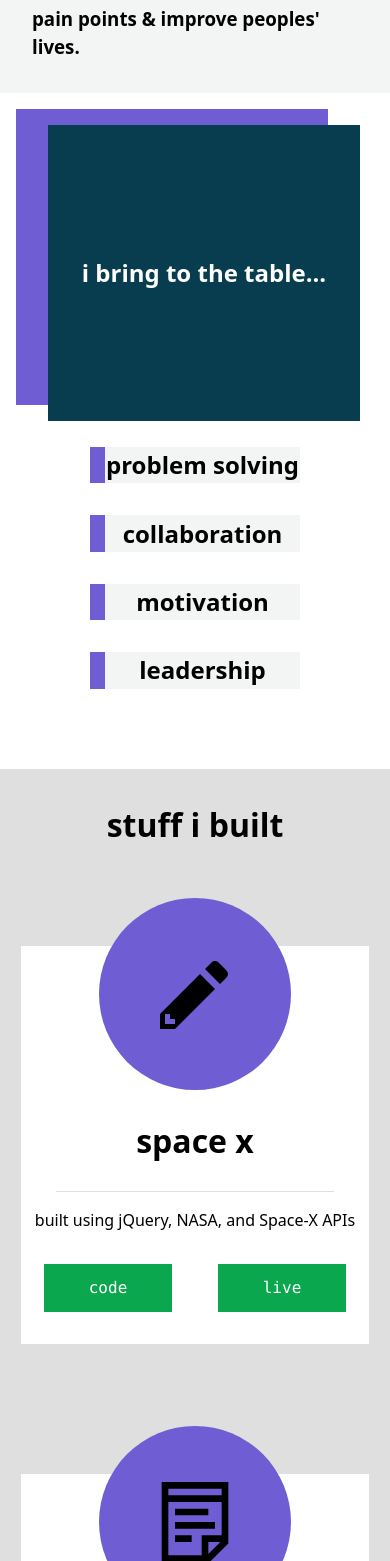
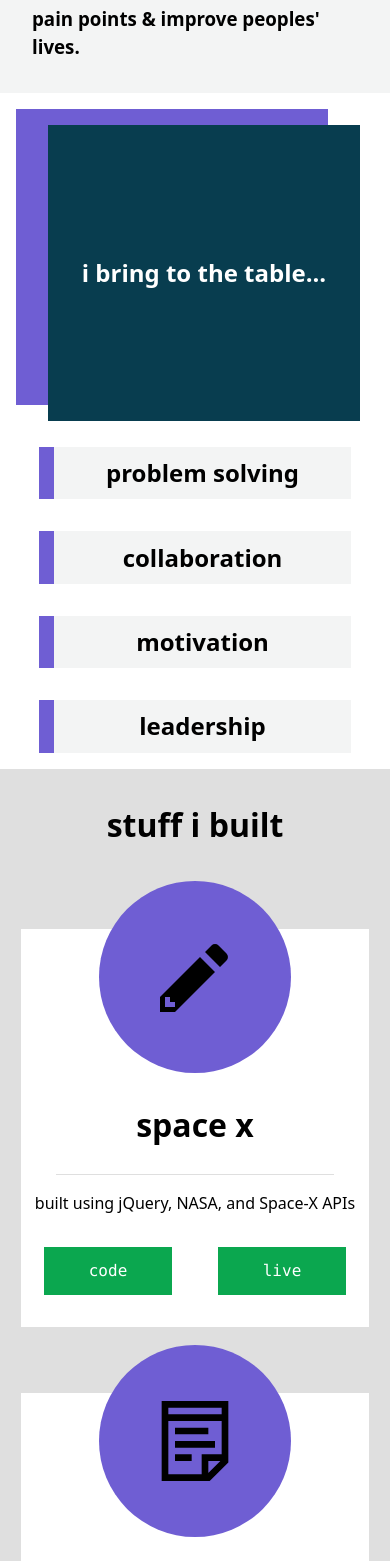
Before and after one commit to jonathanbutler7/portfolio, a React (Create React App) app: page / in a window 390 px wide. Shown: the part 439-2000 px from the top of the page. Built offline with nearby package versions, Linux system fonts and the light colour scheme; the HTML template or start-up script is replaced by a standard one.

Commit message:
made mobile improvements

```diff
--- a/src/components/Card.module.scss
+++ b/src/components/Card.module.scss
@@ -1,6 +1,5 @@
 .card,
 .darkCard {
-
     height: 23rem;
     flex: .75;
     min-height: 400px;
@@ -79,10 +78,6 @@
     justify-content: space-around;
 }
 
-
-
-
-
 .titleContainer {
     border-bottom: 1px solid var(--color-gray1);
     width: 80%;
@@ -106,10 +101,10 @@
 }
 
 
-@media only screen and (max-width: 920px) {
-    .card {
+@media only screen and (max-width: 1250px) {
+    .card, .darkCard {
         flex-direction: column;
-        margin: 4rem auto;
+        margin: 2rem auto;
         justify-content: flex-end;
     }
 }
--- a/src/components/NavBar.module.scss
+++ b/src/components/NavBar.module.scss
@@ -27,7 +27,7 @@
     button {
         width: 11rem;
         background: var(--dark-purple);
-        color: var(--dark-accent);
+        color:white;
     }
 }
 
--- a/src/components/Projects.module.scss
+++ b/src/components/Projects.module.scss
@@ -1,5 +1,5 @@
-.main, .darkMain {
-
+.main,
+.darkMain {
     height: 80vh;
     display: flex;
     flex-direction: column;
@@ -10,10 +10,12 @@
 .main {
     background: var(--color-gray1);
 }
+
 .darkMain {
     background: var(--dark-lightgray);
     color: var(--dark-accent);
 }
+
 h1 {
     margin-bottom: 2rem;
 }
@@ -23,15 +25,18 @@
     display: flex;
 }
 
-@media only screen and (max-width: 920px) {
-    .main {
-        height: 200vh;
+@media only screen and (max-width: 1250px) {
+    .main,
+    .darkMain {
+        height: 180vh;
         justify-content: space-between;
     }
+
     .cards {
-      flex-direction: column;
+        flex-direction: column;
     }
+
     h1 {
         margin-top: 2rem;
     }
-  }
+}
--- a/src/components/Skill.module.scss
+++ b/src/components/Skill.module.scss
@@ -4,6 +4,7 @@
     width: 80%;
     margin: 1rem;
     display: flex;
+    min-width: 300px;
     justify-content: center;
     align-items: center;
     &:hover {
--- a/src/components/SoftSkills.module.scss
+++ b/src/components/SoftSkills.module.scss
@@ -2,7 +2,7 @@
     height: 61vh;
     position: relative;
     display: flex;
-    padding: 4rem;
+    // padding: 4rem;
 }
 
 .main {
@@ -80,7 +80,7 @@
 }
 
 @media only screen and (max-width: 920px) {
-    .main {
+    .main, .mainDark {
       flex-direction: column;
       margin: 0;
       height: 80vh;
--- a/src/store/components.js
+++ b/src/store/components.js
@@ -1,6 +1,6 @@
 import NavBar from '../components/Header';
 import SelectBar from '../components/NavBar';
-import Contact from '../components/Footer';
+import Footer from '../components/Footer';
 import About from '../components/About';
 import SoftSkills from '../components/SoftSkills';
 import Projects from '../components/Projects';
@@ -11,7 +11,7 @@
   <About />,
   <SoftSkills />,
   <Projects />,
-  <Contact />,
+  // <Footer />,
 ];
 
 export { components };
--- a/src/store/skills.js
+++ b/src/store/skills.js
@@ -13,7 +13,7 @@
   {
     title: 'motivation',
     detail:
-      'when i finished my dissertation remotely, i was required to stay disciplined and motivated to tackle a large goal.',
+      'when i finished my dissertation remotely, i stayed disciplined and motivated to tackle a large goal.',
   },
   {
     title: 'leadership',
```
Also changed, not shown: 1 other file (tests, documents, lock files or other folders).
